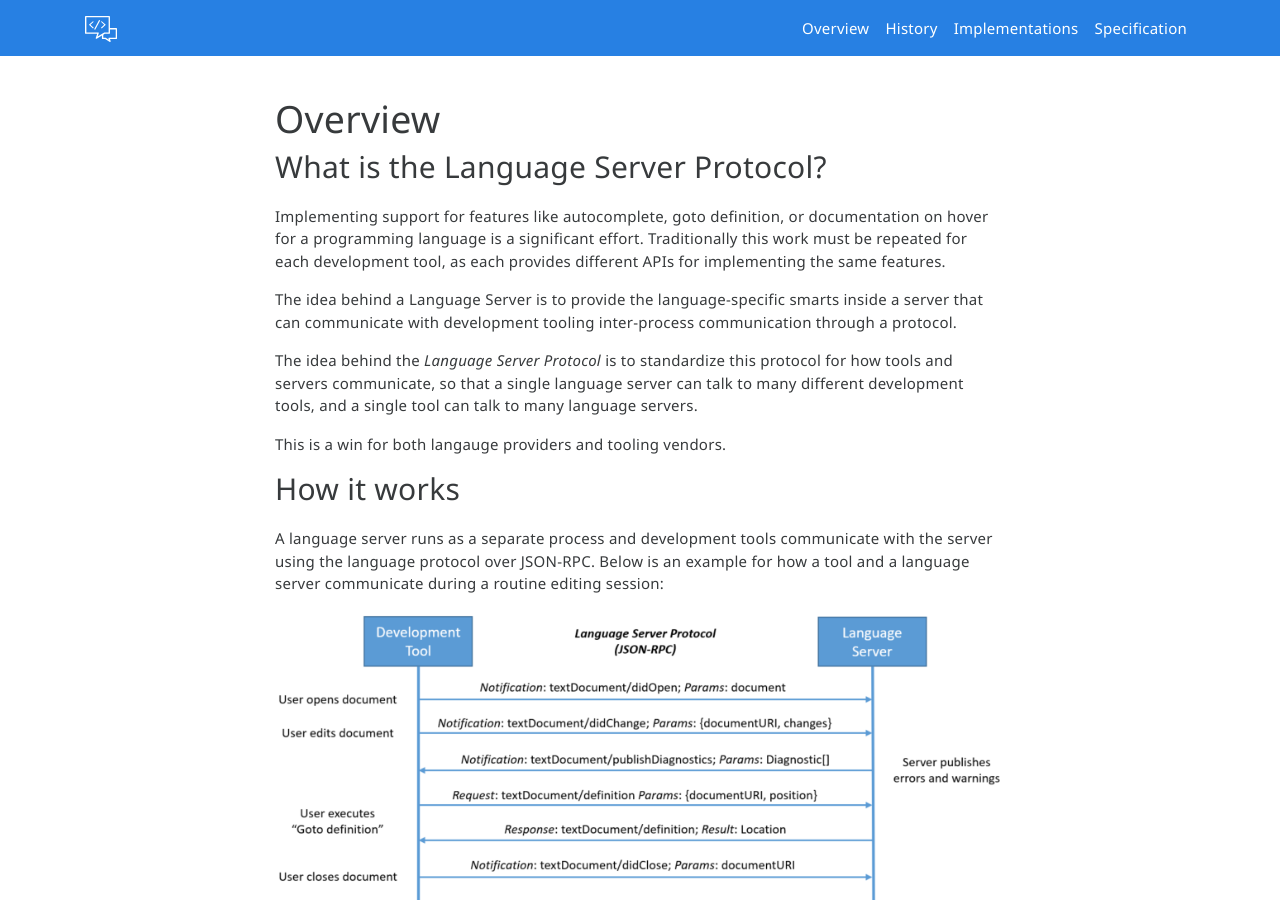
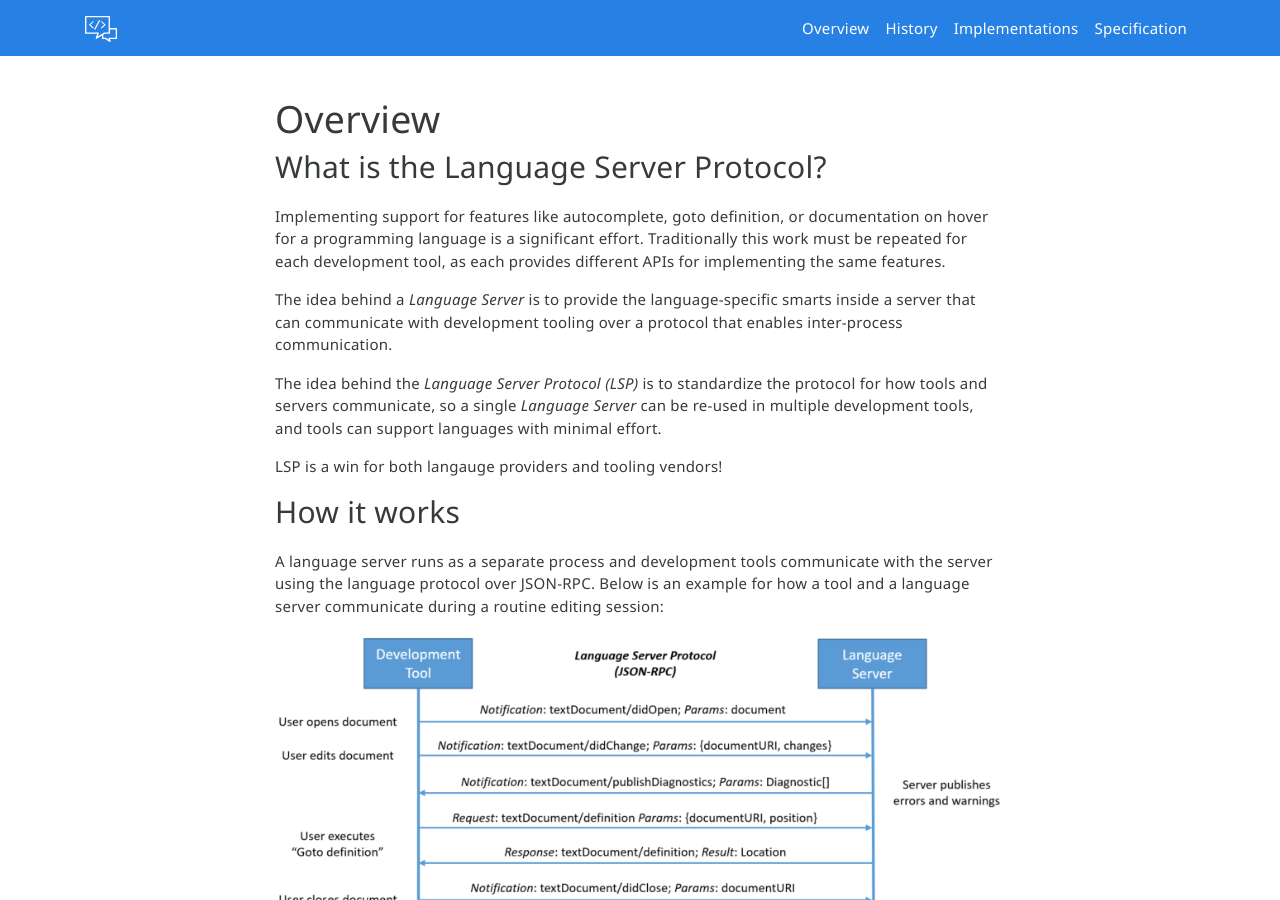
Before and after one commit to microsoft/language-server-protocol, a Jekyll site: the page built from overview.md, in a window 1280 px wide and 900 px high. Built offline with Jekyll 4.4.1, drawn with Linux system fonts in a browser that asks for light colours; nearby versions of some CDN libraries.

Commit message:
More wording tweaks

```diff
--- a/index.html
+++ b/index.html
@@ -29,9 +29,9 @@ layout: default
             <h2 class="header-light regular-pad">What is the Language Server Protocol?</h2>
 
             <p>Implementing support for features like autocomplete, goto definition, or documentation on hover for a programming language is a significant effort. Traditionally this work must be repeated for each development tool, as each provides different APIs for implementing the same features.</p>
-            <p>The idea behind a Language Server is to provide the language-specific smarts inside a server that can communicate with development tooling inter-process communication through a protocol.</p>
-            <p>The idea behind the <i>Language Server Protocol</i> is to standardize this protocol for how tools and servers communicate, so that a single language server can talk to many different development tools, and a single tool can talk to many language servers.</p>
-            <p>This is a win for both langauge providers and tooling vendors!</p>
+            <p>The idea behind a <i>Language Server</i> is to provide the language-specific smarts inside a server that can communicate with development tooling over a protocol that enables inter-process communication.</p>
+            <p>The idea behind the <i>Language Server Protocol (LSP)</i> is to standardize the protocol for how tools and servers communicate, so a single <i>Language Server</i> can be re-used in multiple development tools, and tools can support languages with minimal effort.</p>
+            <p>LSP is a win for both langauge providers and tooling vendors!</p>
         </div>
         <div class="col-lg-5">
             <div id="carouselOne" class="carousel slide" data-ride="carousel">
--- a/overview.md
+++ b/overview.md
@@ -7,11 +7,11 @@ sectionid: overview
 ## What is the Language Server Protocol?
 Implementing support for features like autocomplete, goto definition, or documentation on hover for a programming language is a significant effort. Traditionally this work must be repeated for each development tool, as each provides different APIs for implementing the same features.
 
-The idea behind a Language Server is to provide the language-specific smarts inside a server that can communicate with development tooling inter-process communication through a protocol.
+The idea behind a <i>Language Server</i> is to provide the language-specific smarts inside a server that can communicate with development tooling over a protocol that enables inter-process communication.
 
-The idea behind the <i>Language Server Protocol</i> is to standardize this protocol for how tools and servers communicate, so that a single language server can talk to many different development tools, and a single tool can talk to many language servers.
+The idea behind the <i>Language Server Protocol (LSP)</i> is to standardize the protocol for how tools and servers communicate, so a single <i>Language Server</i> can be re-used in multiple development tools, and tools can support languages with minimal effort.
 
-This is a win for both langauge providers and tooling vendors.
+LSP is a win for both langauge providers and tooling vendors!
 
 ## How it works
 
```
